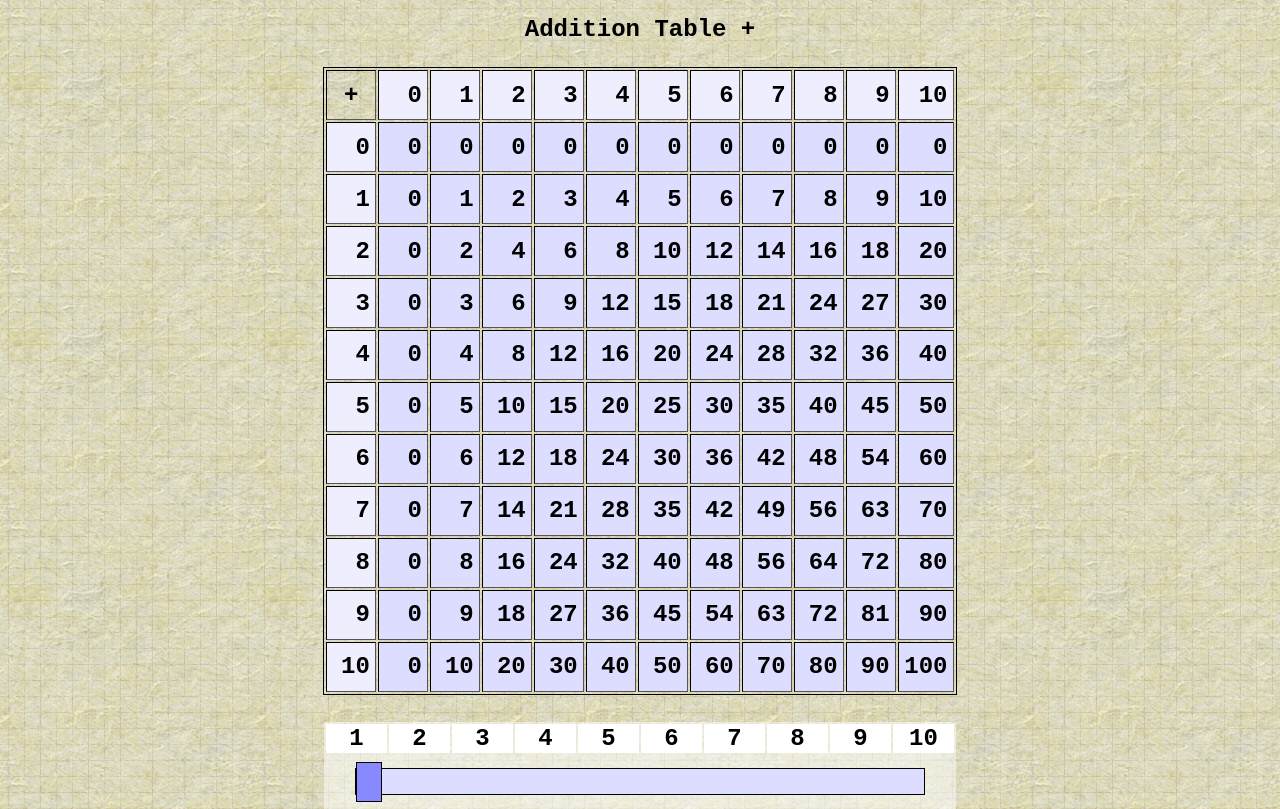
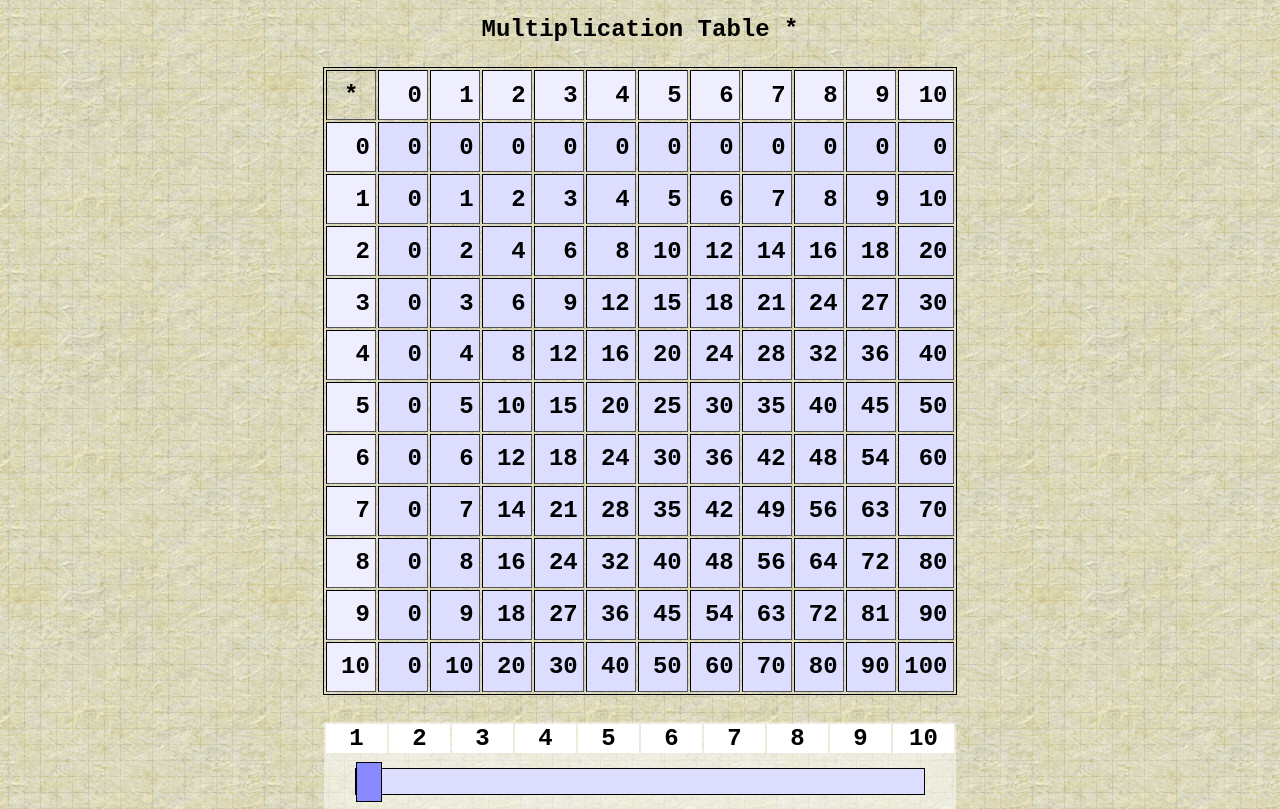
Before and after one commit to kindid/math_quiz, a plain HTML site: page mul_table.html in a window 1280 px wide. Drawn offline with Linux system fonts and the light colour scheme.

Commit message:
fix up typos

```diff
--- a/mul_table.html
+++ b/mul_table.html
@@ -106,7 +106,7 @@
 //                table.apply_cell(function(v){v.className='digit';})
                 //table.set_prop_cell('className', 'digit');
 
-                table.set_origin_inner('+');
+                table.set_origin_inner('*');
 
                 e_slider = document.getElementById('divider');
 
@@ -181,7 +181,7 @@
     </head>
     <body id="body" onload="main();">
         <div id="wrapper" style="text-align: center">
-            <h1>Addition Table +</h1>
+            <h1>Multiplication Table *</h1>
             <div><p id="clock"></p></div>
             <div id="add_table">
             </div>
```
